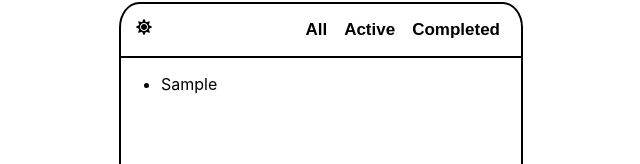
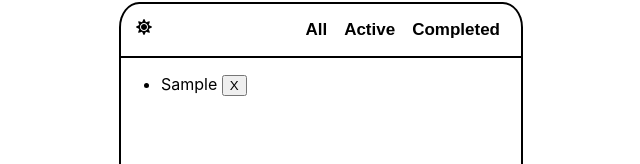
Before and after one commit to huckjoo/react-todo, a React (Create React App) app: page / in a window 1280 px wide. Both pictures are taken after typing "Sample" into the empty fields and a click on the button "Add". Shown: the part 146-310 px from the top of the page, without its empty margins (319-959 px from the left). Built offline with nearby package versions, Linux system fonts and the light colour scheme.

Commit message:
feat: 삭제 기능 추가

```diff
--- a/src/App.jsx
+++ b/src/App.jsx
@@ -11,10 +11,16 @@ function App() {
     setTodos([...Todos, value])
   }
 
+  const handleDelete = (index) => {
+    const removedArr = Todos;
+    removedArr.splice(index, 1);
+    setTodos([...removedArr])
+  }
+
   return (
     <div className="container">
       <Header />
-      <Main todos={Todos} />
+      <Main todos={Todos} handleDelete={handleDelete} />
       <Footer handleClick={handleClick} />
     </div>
   );
--- a/src/Main.jsx
+++ b/src/Main.jsx
@@ -1,13 +1,13 @@
 import React from 'react';
 import styles from './Main.module.css';
 
-export default function Main({ todos }) {
+export default function Main({ todos, handleDelete }) {
 
   return (
     <div className={styles.main}>
       <ul>
         {todos.map((todo, i) => {
-          return <li key={i}>{todo}</li>
+          return <li key={i}><span>{todo}</span> <button className={styles.button} onClick={() => { handleDelete(i) }}>X</button></li>
         })}
       </ul>
     </div>
```
